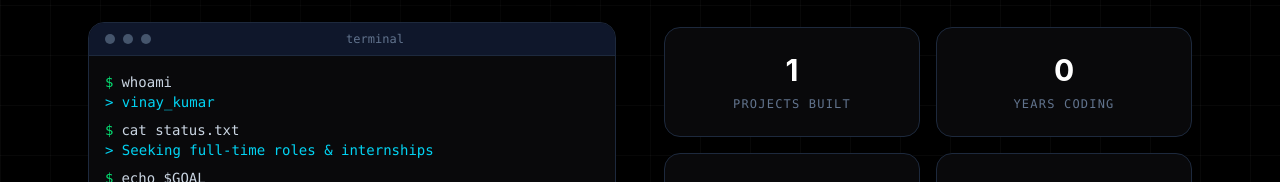
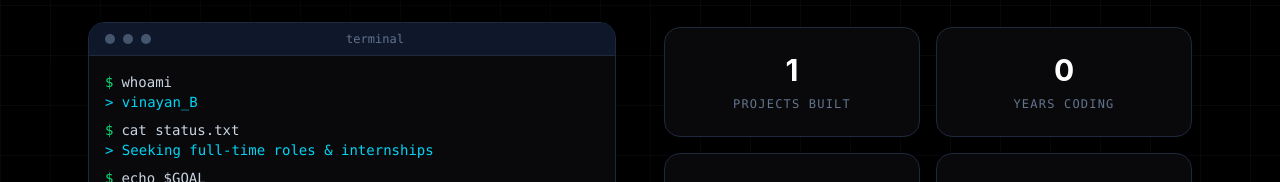
Before and after one commit to vinayan00123/My-Portfolio, a React (Vite) app: page / in a window 1280 px wide. Shown: the part 1433-1615 px from the top of the page. Built offline with nearby package versions, Linux system fonts and the light colour scheme; no server answers.

Commit message:
fix: update username in About page

```diff
--- a/src/pages/About.tsx
+++ b/src/pages/About.tsx
@@ -49,7 +49,7 @@ export default function About() {
               </div>
               <div className="p-4 font-mono text-sm">
                 <p className="text-slate-300"><span className="text-green-400 mr-2">$</span>whoami</p>
-                <p className="text-cyan-400 mb-2">&gt; vinay_kumar</p>
+                <p className="text-cyan-400 mb-2">&gt; vinayan_B</p>
                 <p className="text-slate-300"><span className="text-green-400 mr-2">$</span>cat status.txt</p>
                 <p className="text-cyan-400 mb-2">&gt; Seeking full-time roles & internships</p>
                 <p className="text-slate-300"><span className="text-green-400 mr-2">$</span>echo $GOAL</p>
```
